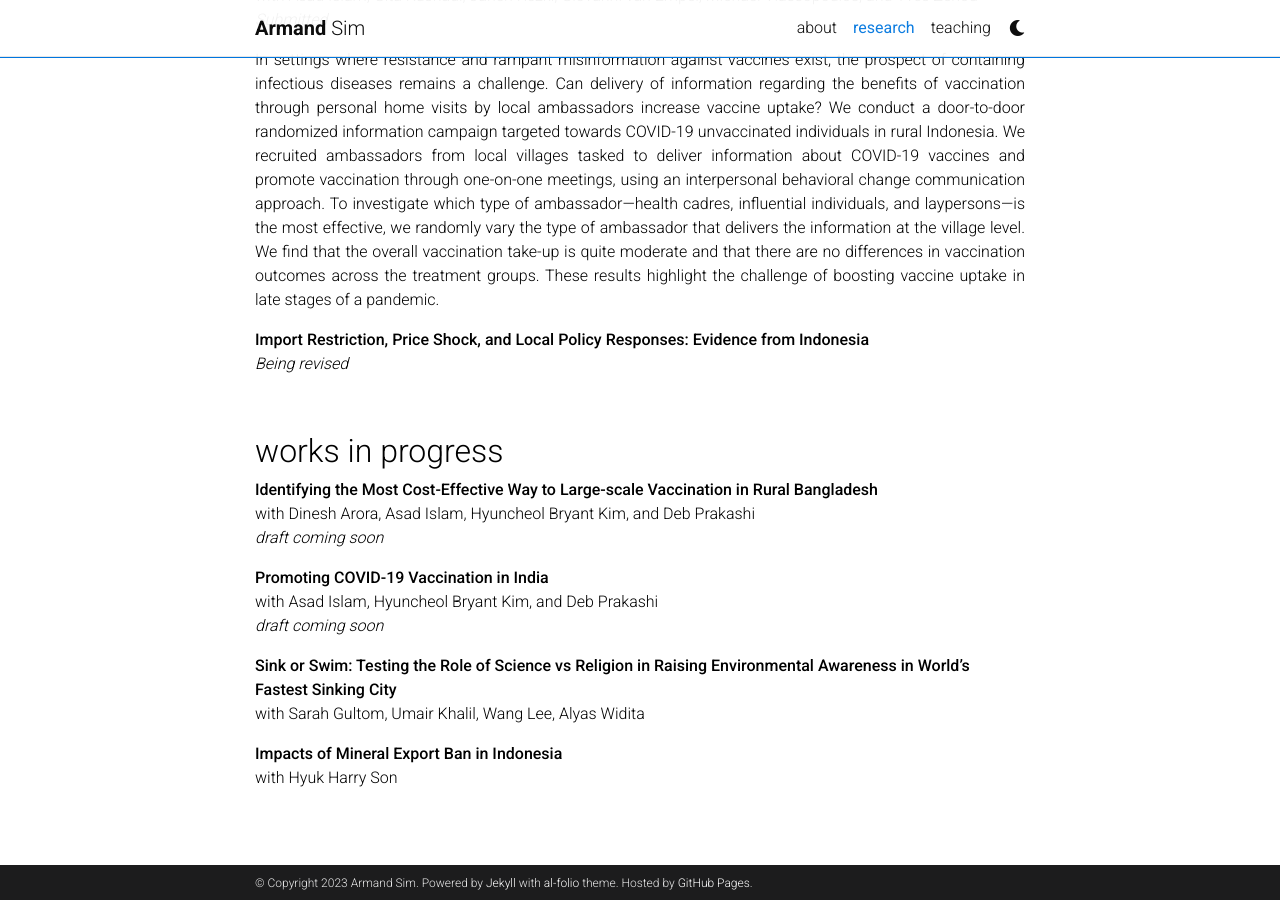
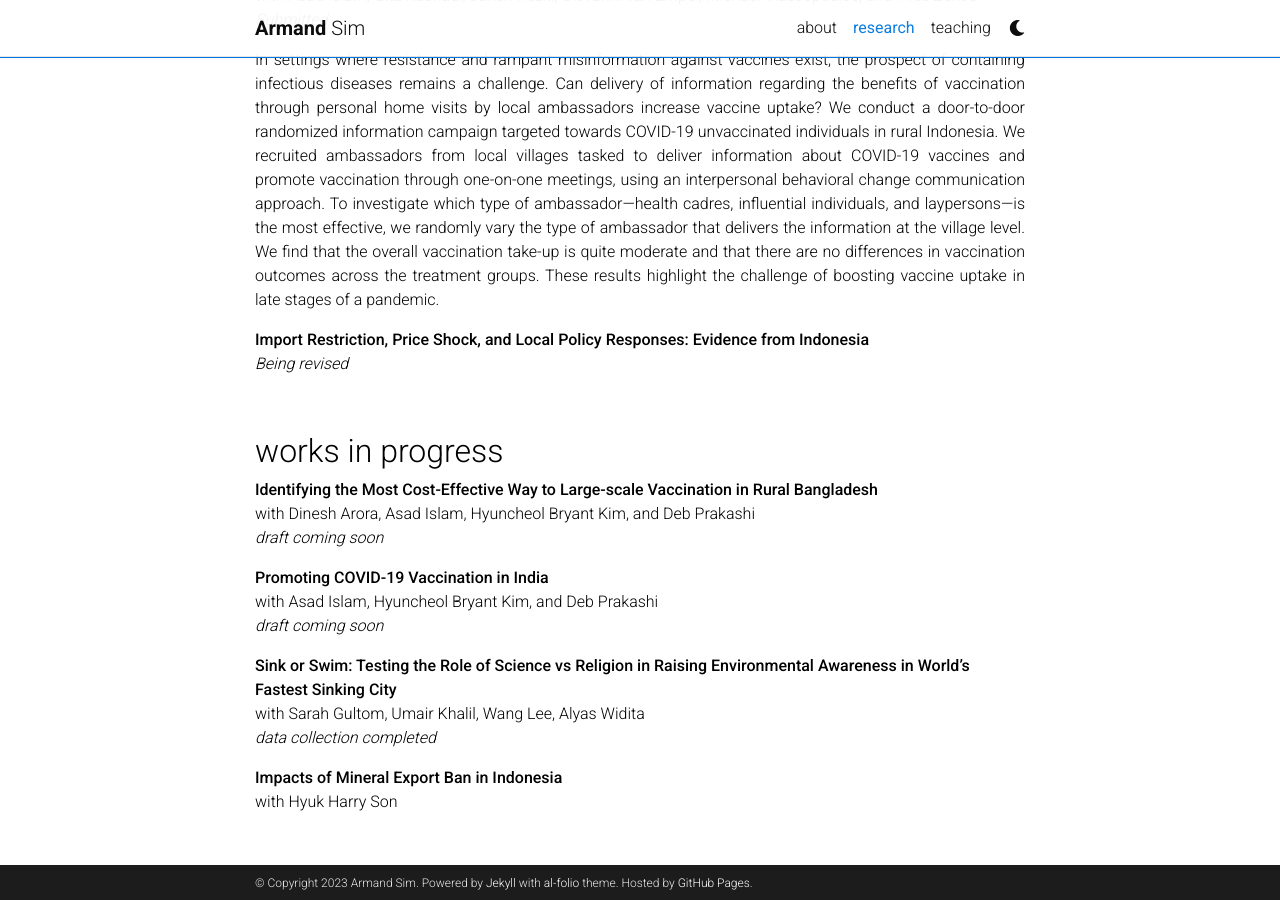
Before and after one commit to armandsim/armandsim.github.io, a Jekyll site: the page built from _pages/research.md, in a window 1280 px wide and 900 px high, scrolled down 926 px. Built offline with Jekyll 4.4.1, drawn with Linux system fonts in a browser that asks for light colours; comment, search, counter and statistics services are not loaded; a style sheet for code colours, icons or effects is not loaded.

Commit message:
Update research.md

```diff
--- a/_pages/research.md
+++ b/_pages/research.md
@@ -52,6 +52,7 @@ with Asad Islam, Hyuncheol Bryant Kim, and Deb Prakashi <br>
 
 **Sink or Swim: Testing the Role of Science vs Religion in Raising Environmental Awareness in World's Fastest Sinking City** <br>
 with Sarah Gultom, Umair Khalil, Wang Lee, Alyas Widita <br>
+*data collection completed* <br>
 
 **Impacts of Mineral Export Ban in Indonesia** <br>
 with Hyuk Harry Son <br>
```
